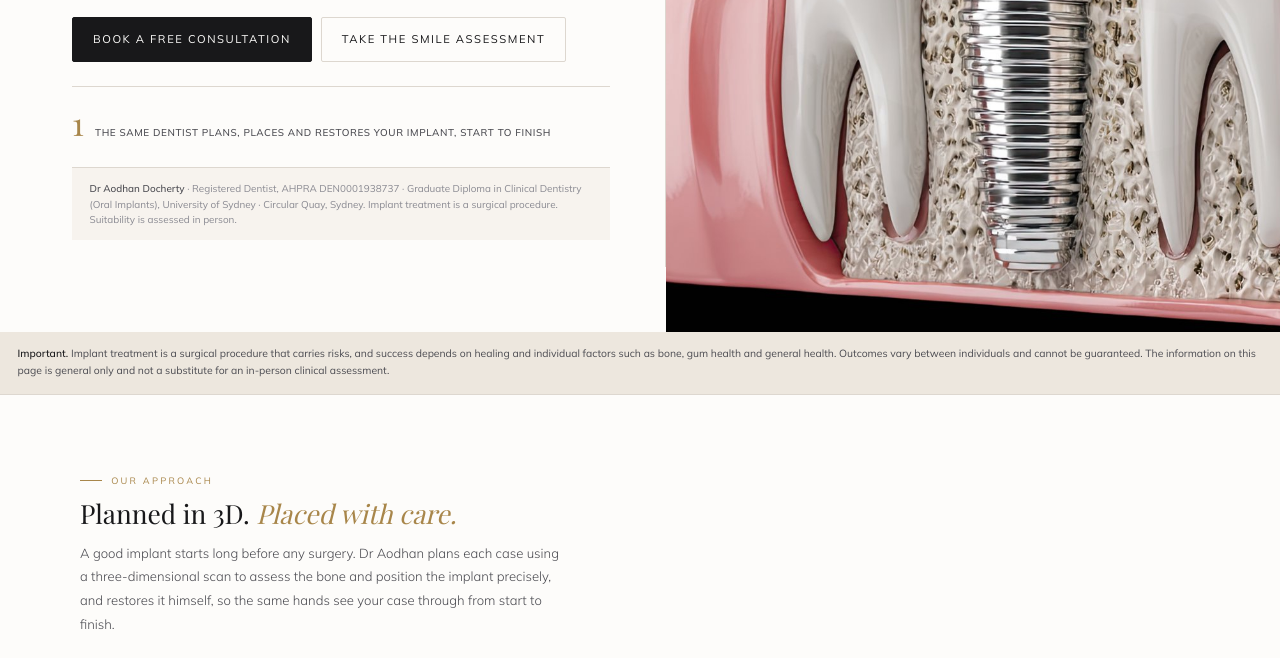
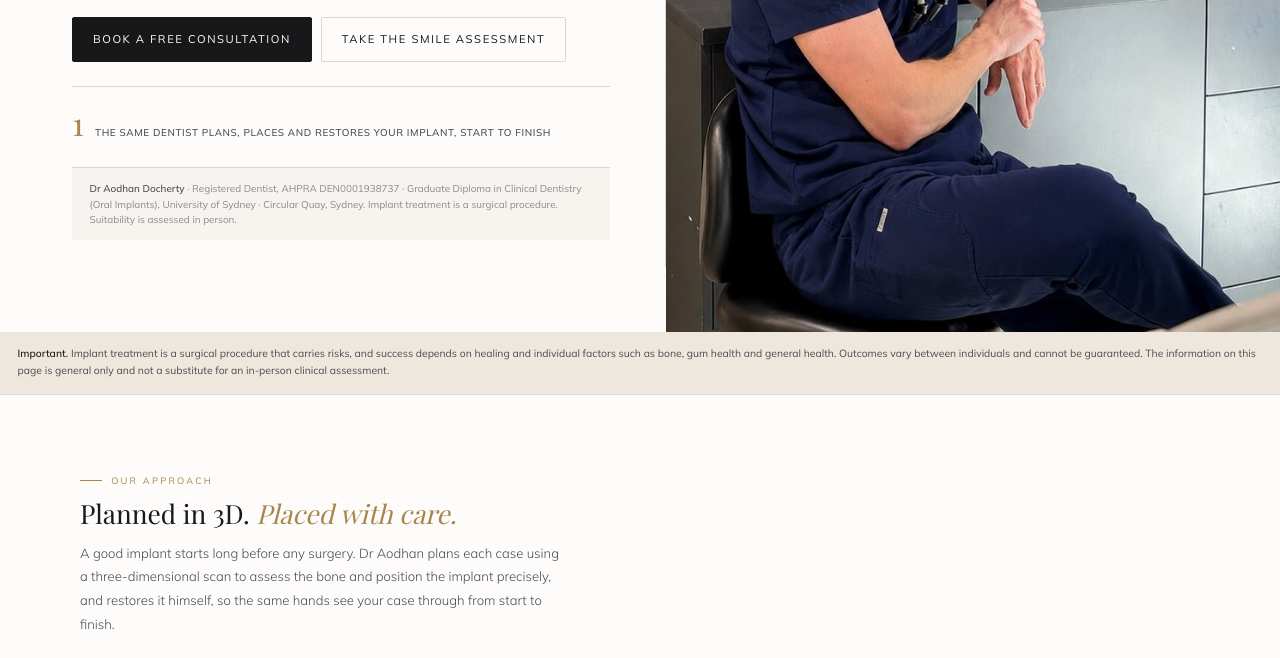
Before and after one commit to biancadocherty8-cyber/draodhan-website, a plain HTML site: page dental-implants/index.html in a window 1280 px wide. Shown: the part 372-1030 px from the top of the page. Drawn offline with nearby package versions, Linux system fonts and the light colour scheme; a web font is replaced by a local one.

Commit message:
Dental implants: use smile-discussion hero photo

```diff
--- a/dental-implants/index.html
+++ b/dental-implants/index.html
@@ -285,7 +285,7 @@ footer{background:#111012;padding:1.5rem 1.1rem}
     </div>
     <div class="hero-reg"><strong>Dr Aodhan Docherty</strong> · Registered Dentist, AHPRA DEN0001938737 · Graduate Diploma in Clinical Dentistry (Oral Implants), University of Sydney · Circular Quay, Sydney. Implant treatment is a surgical procedure. Suitability is assessed in person.</div>
   </div>
-  <div class="hero-img"><span class="hero-ph">Dental implants by Dr Aodhan Docherty</span><img src="implant-hero.jpg" alt="Dental implants by Dr Aodhan Docherty" onerror="this.style.display='none'"></div>
+  <div class="hero-img"><span class="hero-ph">Dental implants by Dr Aodhan Docherty</span><img src="/aodhan-hero.jpg" alt="Dental implants by Dr Aodhan Docherty" onerror="this.style.display='none'"></div>
 </section>
 
 <!-- COMPLIANCE -->
```
